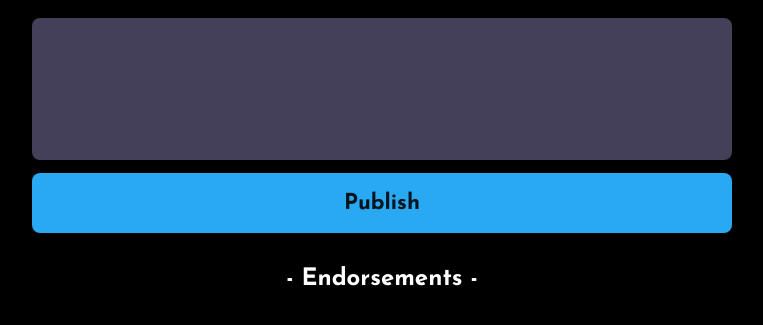
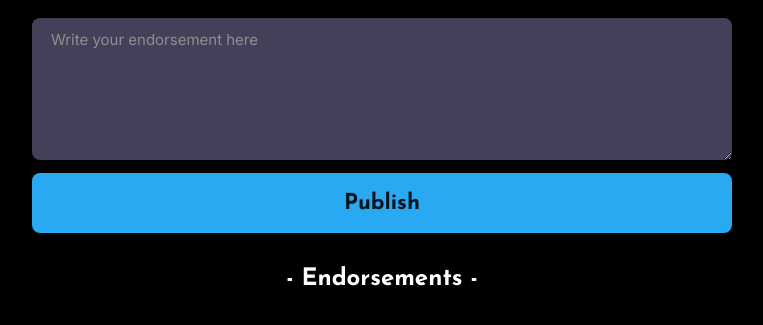
Before and after one commit to lajafar/we-are-champions, a website built with Vite: page index.html in a window 1280 px wide. Shown: the part 257-582 px from the top of the page, without its empty margins (258-1021 px from the left). Built offline with nearby package versions, Linux system fonts and the light colour scheme; no server answers.

Commit message:
fixing input

```diff
--- a/index.css
+++ b/index.css
@@ -76,3 +76,30 @@ li {
     text-align: left;
     padding: 13px 15px;
 }
+
+textarea {
+    border-radius: 8px;
+    background: #444059;
+    min-width: 320px;
+    color: #d4d2d2;
+    font-family: Inter;
+    font-size: 15px;
+    font-style: normal;
+    font-weight: 400;
+    line-height: normal;
+    border: none;
+    padding: 12px 19px;
+    min-height: 118px;
+    max-height: fit-content;
+    text-align: justify;
+    vertical-align: text-top;
+}
+
+::placeholder {
+    color: #8F8F8F;
+    font-family: Inter;
+    font-size: 15px;
+    font-style: normal;
+    font-weight: 400;
+    line-height: normal;
+}
--- a/index.html
+++ b/index.html
@@ -11,7 +11,8 @@
         <img class="img" src="./assets/freddie.png">
         <h1>We are the Champions</h1>
         <div class="input-div">
-            <input id="input-el">
+            <textarea id="input-el" rows="6" cols="50" placeholder="Write your endorsement here"></textarea>
+            <!-- <input id="input-el"> -->
             <button id="publish-btn">Publish</button>
             <h2>- Endorsements -</h2>
             <ul id="endorsement-list"> </ul>
```
